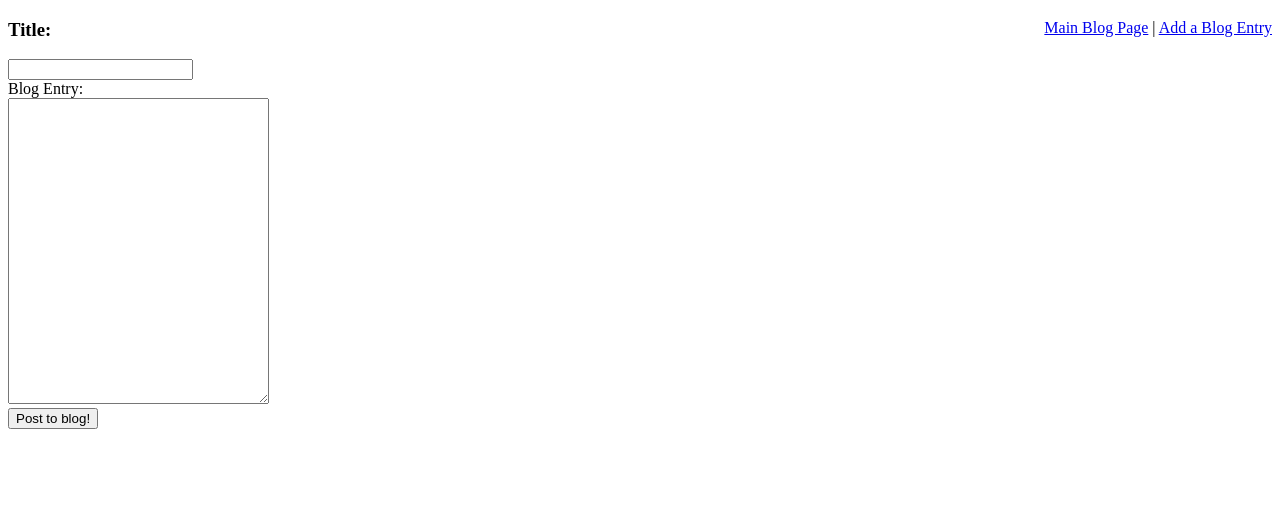
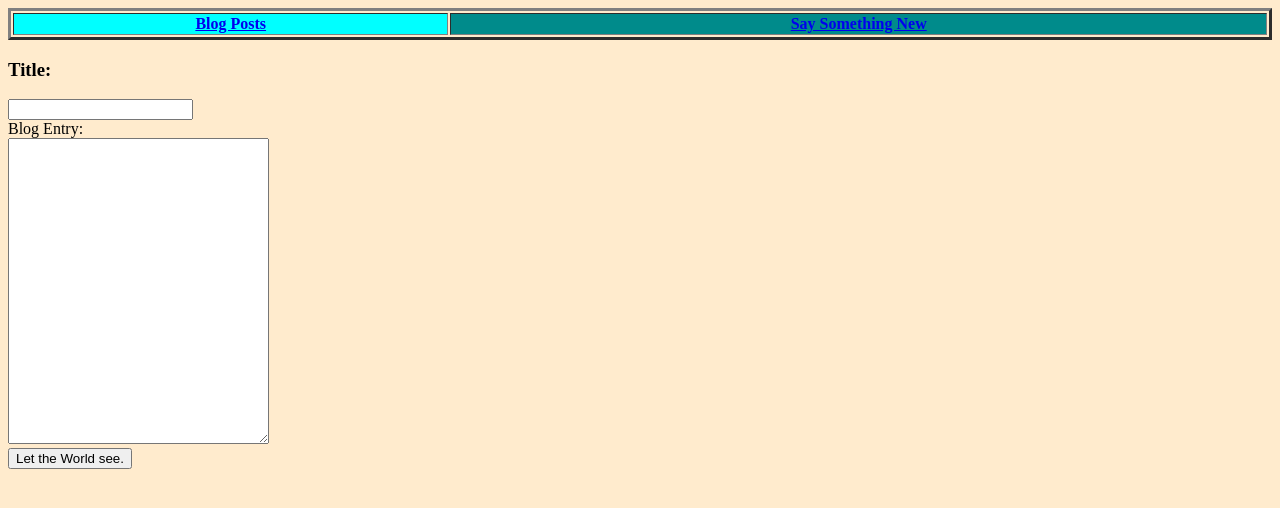
Before and after one commit to Chaz0811/blogz, a Flask app: page /newpost in a window 1280 px wide. Shown: the top 508 px of the page. Run offline with Flask 2, Linux system fonts and the light colour scheme; lists and menus that the app fills with data are empty.

Commit message:
Ready for Grade

```diff
--- a/templates/base.html
+++ b/templates/base.html
@@ -2,11 +2,18 @@
 <html>
     <head>
         <title>{{blogtitle}}</title>
+
     </head>
-<body>
+<body style="background-color:blanchedalmond;">
 
-    <div style='float: right'>
-        <a href="/">Main Blog Page</a> | <a href="newpost">Add a Blog Entry</a>
+
+    <div style='float: center'>
+        <table style = "width: 100%", border="3px solid black;">
+            <tr>
+                <th style = "background-color:cyan"><a href="/">Blog Posts</a></th>
+                <th style="background-color:darkcyan"><a href="newpost">Say Something New</a></th>
+            </tr>
+        </table>
     </div>
 
     {% block content %}
--- a/templates/newpost.html
+++ b/templates/newpost.html
@@ -6,13 +6,13 @@
 
 <form action='blog' method='POST'>
     <h3>Title:</h3>
-    <input type='text' name='title'>
+    <input type='text' name='blogtitle'>
     <br>
     <label>Blog Entry:</label>
     <br>
-    <textarea name='body' rows='20' cols='30'></textarea>
+    <textarea name='blogpost' rows='20' cols='30'></textarea>
     <br>
-    <input type='submit' value='Post to blog!'>
+    <input type='submit' value='Let the World see.'>
 
 </form>
 
```
